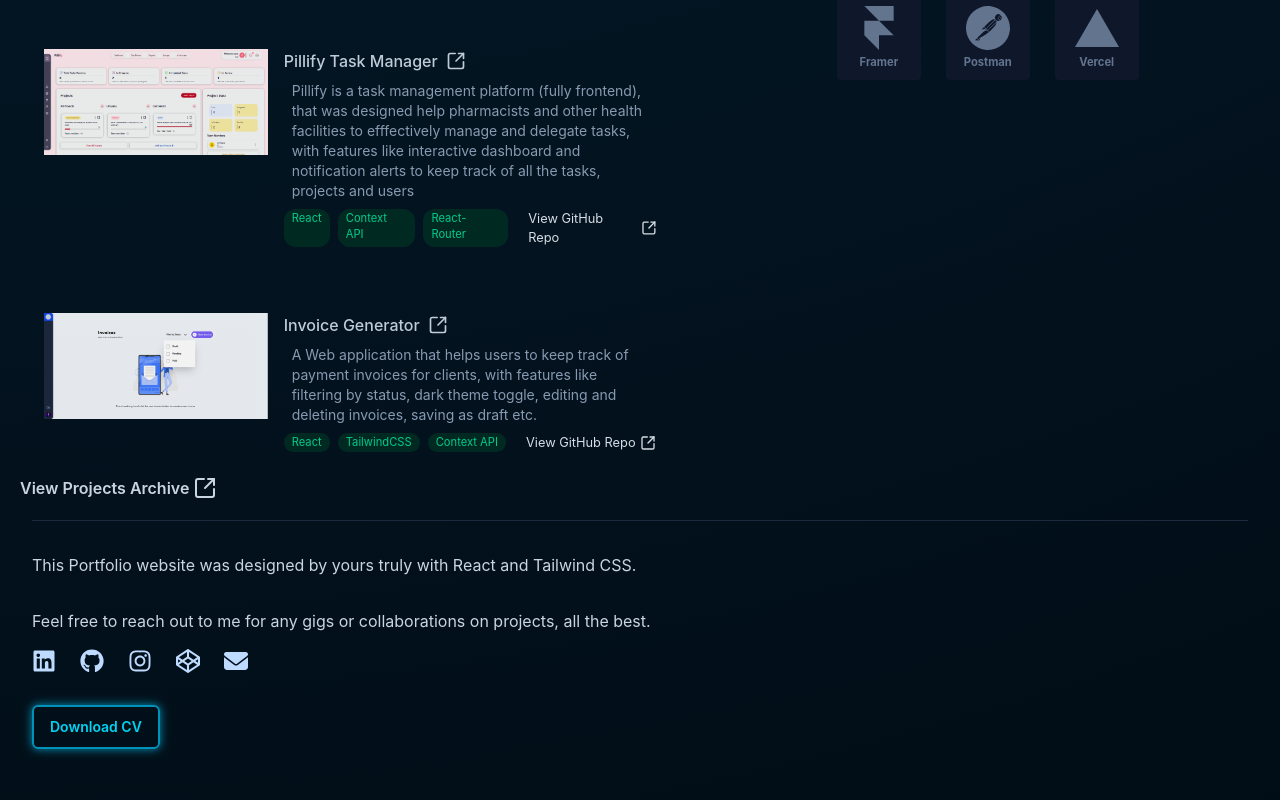
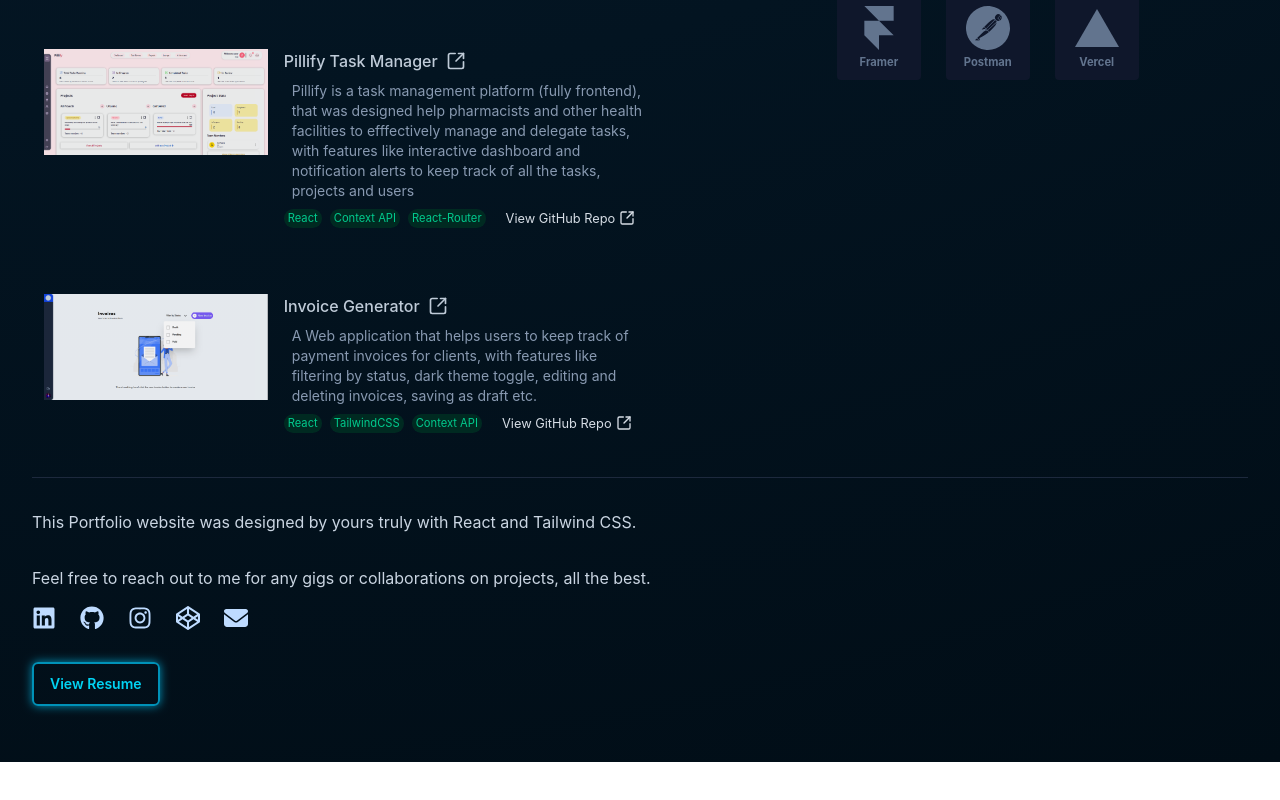
Before and after one commit to Scarlet70/Cheta.Dev, a React (Vite) app: page / in a window 1280 px wide. Shown: the part 2256-3056 px from the top of the page. After the commit the page ends 3018 px from the top, so only its background shows below. Built offline with nearby package versions, Linux system fonts and the light colour scheme.

Commit message:
feat: replace the cv download feature with view resume feature

```diff
--- a/src/App.jsx
+++ b/src/App.jsx
@@ -79,7 +79,7 @@ function App() {
                             <button className="border-2 border-cyan-600 rounded-md font-semibold text-nowrap text-sm text-cyan-400 shadow-[0px_0px_10px_0px] shadow-cyan-600 hover:bg-cyan-500 hover:text-cyan-950 transition-all duration-200">
                                 <a
                                     className="flex justify-center items-center w-full h-full px-4 min-h-10"
-                                    href="/Nwafor-Emmanuel-CV.pdf"
+                                    href="https://docs.google.com/document/d/1KH7z3VSs-zr389Gnz9t7aLbvErArmQztWqDkonyuu6I/edit?usp=drivesdk"
                                     target="_blank"
                                     download
                                     rel="noopener noreferrer"
@@ -111,7 +111,7 @@ function App() {
                             download
                             rel="noopener noreferrer"
                         >
-                            Download CV
+                            View Resume
                         </a>
                     </button>
                     <button
@@ -421,7 +421,7 @@ function App() {
                                     <ul className="flex gap-2">
                                         {item.skills.map((skill, i) => (
                                             <li
-                                                className="bg-emerald-950 px-2 py-px text-emerald-400 rounded-xl sm:text-[0.7rem] text-[0.5rem]"
+                                                className="flex items-center bg-emerald-950 px-1 py-px text-emerald-400 rounded-xl sm:text-[0.7rem] text-[0.5rem]"
                                                 key={i}
                                             >
                                                 {skill}
@@ -429,7 +429,7 @@ function App() {
                                         ))}
                                         <a
                                             href={item.githubRepo}
-                                            className="flex gap-1 items-center text-slate-200 text-[0.8rem] ml-3"
+                                            className="flex gap-1 items-center text-slate-200 text-[0.7rem] sm:text-[0.8rem] ml-3 hover:underline"
                                         >
                                             View GitHub Repo{" "}
                                             <SquareArrowOutUpRight className="w-4 h-4" />
@@ -439,14 +439,6 @@ function App() {
                             </article>
                         ))}
                     </div>
-                    <p className="text-md text-slate-300 font-semibold">
-                        <a
-                            href=""
-                            className="flex gap-1 items-center "
-                        >
-                            View Projects Archive <SquareArrowOutUpRight />
-                        </a>
-                    </p>
                 </section>
                 <section className="w-full h-full lg:w-[calc(40%-1rem)]">
                     <h3 className="flex justify-center items-center gap-2 text-2xl font-medium text-slate-300 mb-6">
@@ -543,12 +535,12 @@ function App() {
                     <button className="border-2 border-cyan-600 rounded-md font-semibold text-nowrap text-sm text-cyan-400 shadow-[0px_0px_10px_0px] shadow-cyan-600 hover:bg-cyan-500 hover:text-cyan-950 transition-all duration-200">
                         <a
                             className="flex justify-center items-center w-full h-full px-4 min-h-10"
-                            href="/Nwafor-Emmanuel-CV.pdf"
+                            href="https://docs.google.com/document/d/1KH7z3VSs-zr389Gnz9t7aLbvErArmQztWqDkonyuu6I/edit?usp=drivesdk"
                             target="_blank"
                             download
                             rel="noopener noreferrer"
                         >
-                            Download CV
+                            View Resume
                         </a>
                     </button>
                 </div>
```
